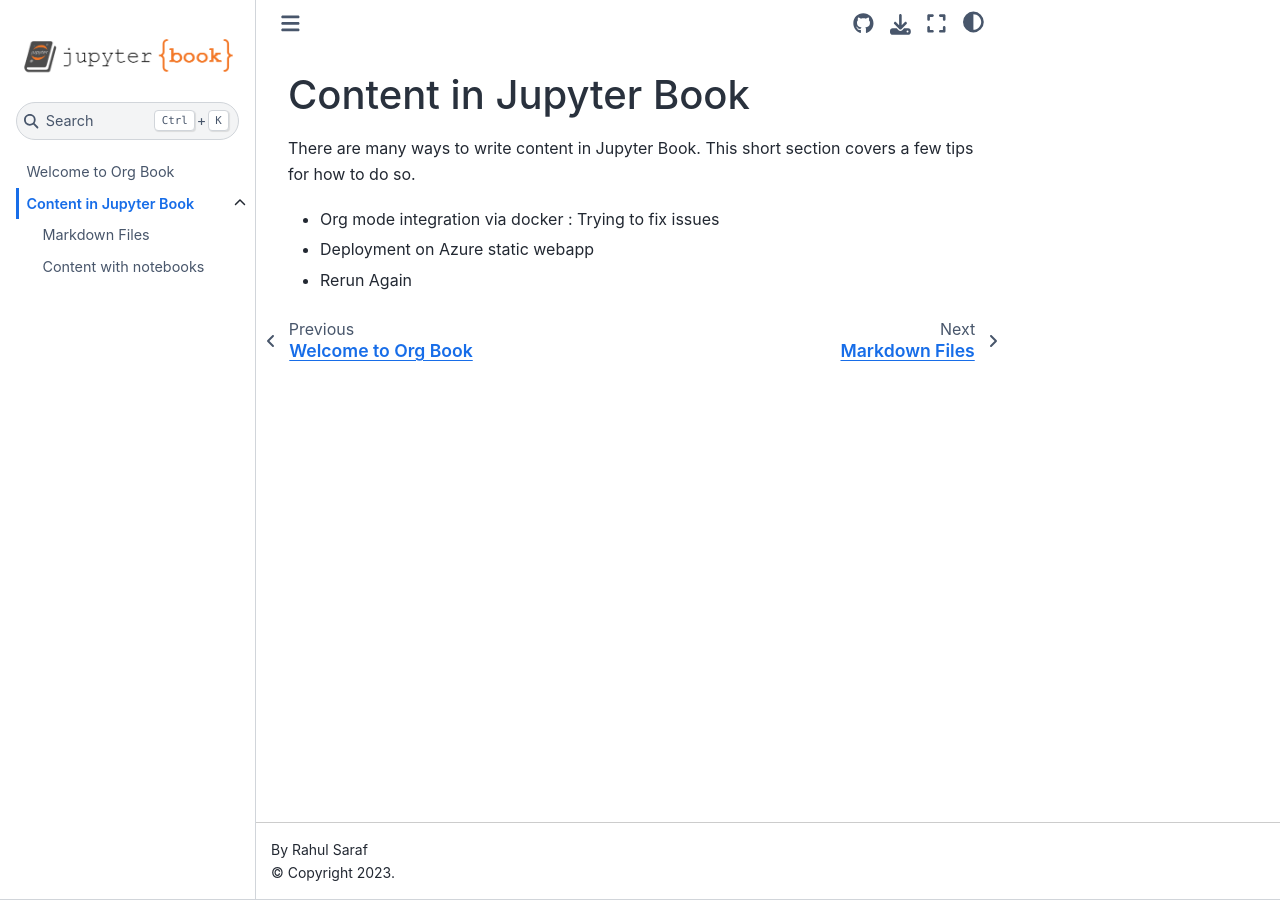
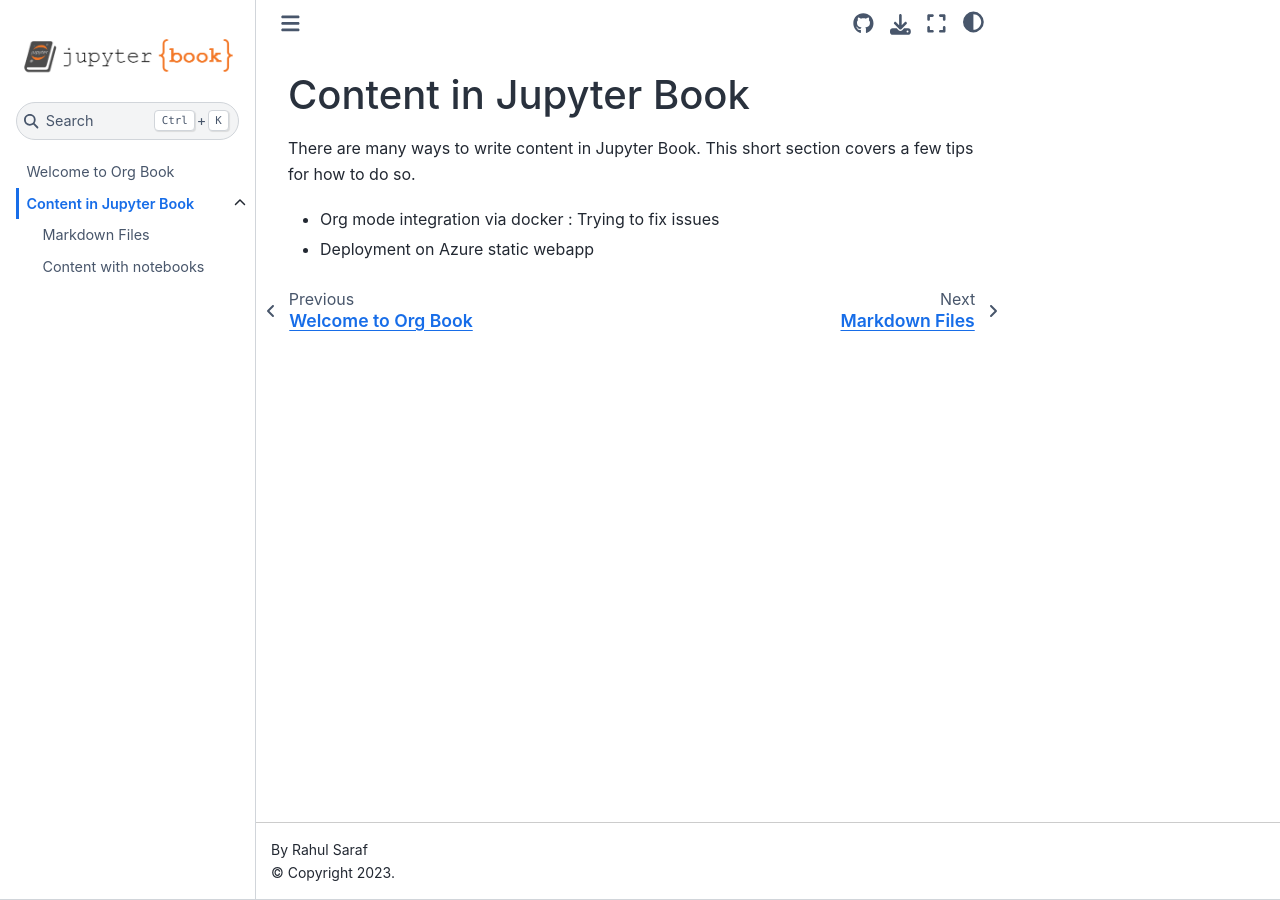
Before and after one commit to Rahuketu86/azurebook, a Jupyter Book: the page built from book/content.md, in a window 1280 px wide. Built offline with Jupyter Book 1.0.4 settings and Sphinx 7.4.7 and the Sphinx Book theme 1.1.4, drawn with Linux system fonts in a browser that asks for light colours.

Commit message:
Update content.md

```diff
--- a/book/content.md
+++ b/book/content.md
@@ -7,4 +7,3 @@ covers a few tips for how to do so.
 
 - Org mode integration via docker : Trying to fix issues
 - Deployment on Azure static webapp
-- Rerun Again
```
